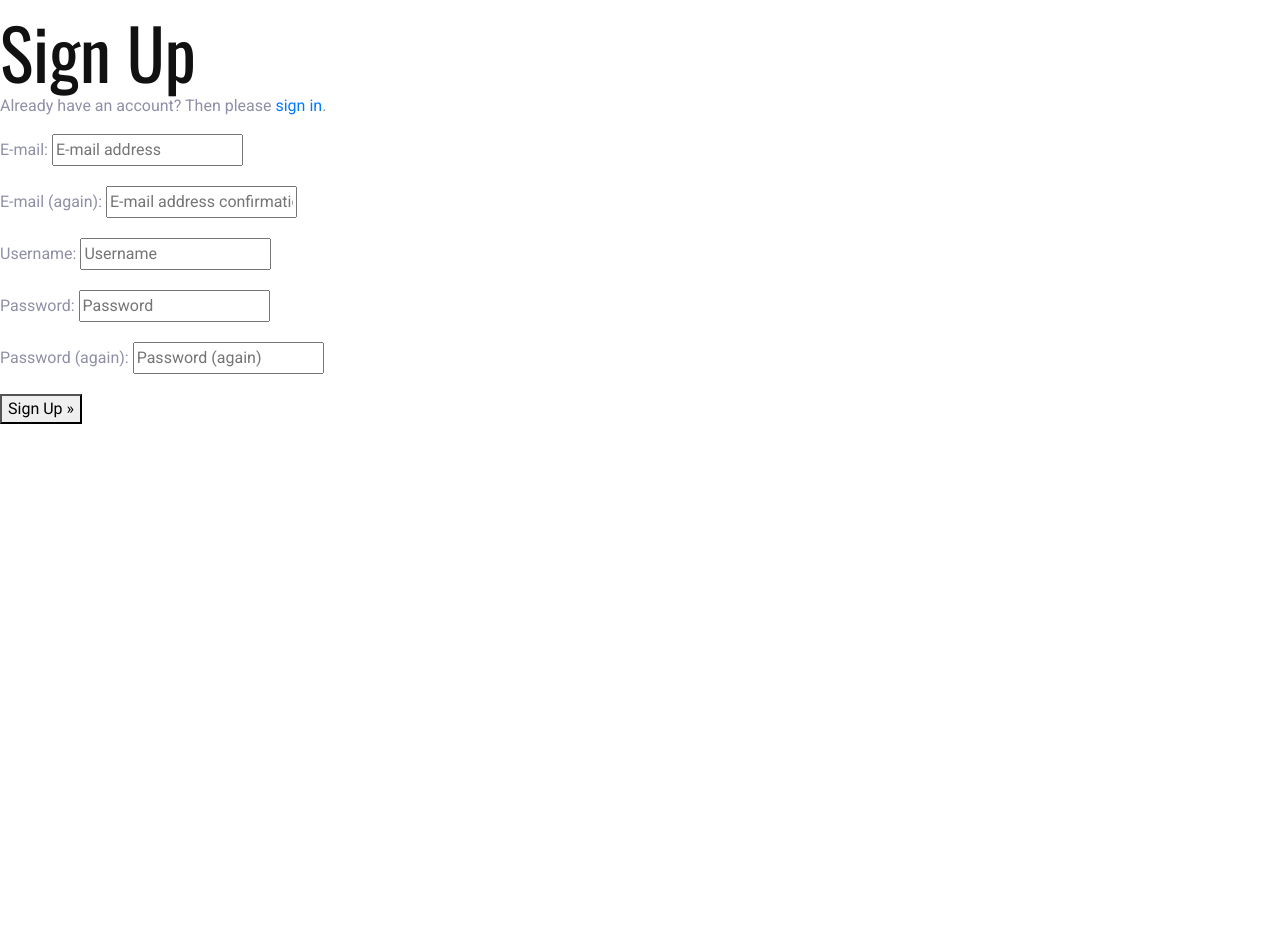
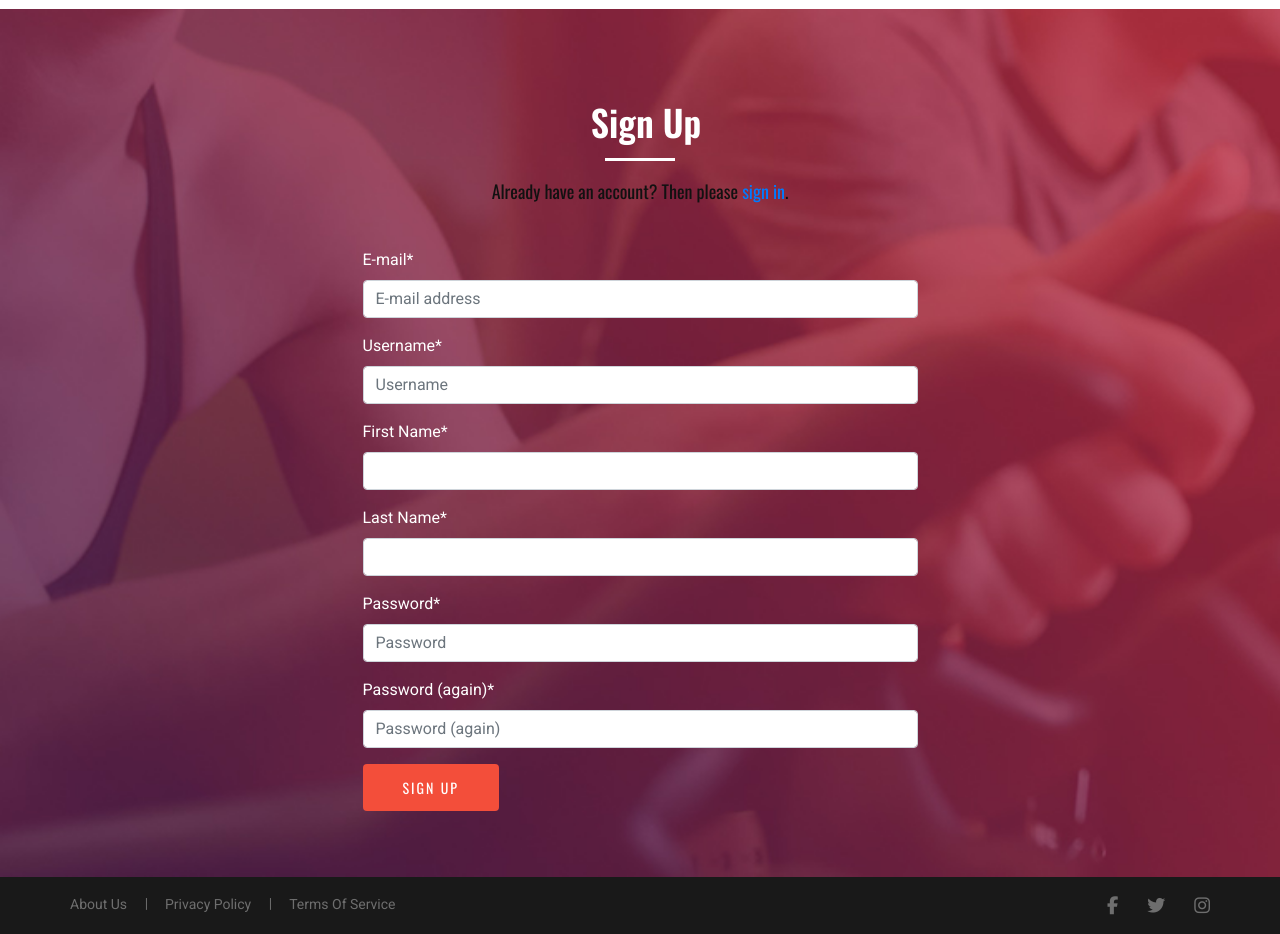
Before and after one commit to LarisaLG/fitness_club, a Django app: page /accounts/signup/ in a window 1280 px wide. Shown: the part 85-1019 px from the top of the page. Before the commit the page ends 509 px from the top, so only its background shows below. Run offline with Django 3.2, Linux system fonts and the light colour scheme; style sheets or scripts are compiled from the project's sources; some libraries are stand-ins or nearby versions.

Commit message:
docs: add form, setup signup page and style it

```diff
--- a/fitclub/settings.py
+++ b/fitclub/settings.py
@@ -55,6 +55,8 @@ CRISPY_ALLOWED_TEMPLATE_PACKS = "bootstrap5"
 
 CRISPY_TEMPLATE_PACK = "bootstrap5"
 
+ACCOUNT_FORMS = {'signup': 'memberships.forms.CustomSignupForm', }
+
 MIDDLEWARE = [
     'django.middleware.security.SecurityMiddleware',
     'django.contrib.sessions.middleware.SessionMiddleware',
@@ -102,7 +104,7 @@ EMAIL_BACKEND = 'django.core.mail.backends.console.EmailBackend'
 ACCOUNT_AUTHENTICATION_METHOD = 'username_email'
 ACCOUNT_EMAIL_REQUIRED = True
 ACCOUNT_EMAIL_VERIFICATION = 'mandatory'
-ACCOUNT_SIGNUP_EMAIL_ENTER_TWICE = True
+ACCOUNT_SIGNUP_EMAIL_ENTER_TWICE = False
 ACCOUNT_USERNAME_MIN_LENGTH = 4
 LOGIN_URL = '/accounts/login/'
 LOGIN_REDIRECT_URL = '/'
--- /dev/null
+++ b/memberships/forms.py
@@ -0,0 +1,25 @@
+from django import forms
+# from django.forms import ModelForm
+from .models import *
+from django.contrib.auth.models import User
+# from django.contrib.auth.models import UserCreationForm
+from allauth.account.forms import SignupForm
+
+
+# Add custom fields to the allauth signup form
+class CustomSignupForm(SignupForm):
+
+    first_name = forms.CharField(max_length=50, label='First Name')
+    last_name = forms.CharField(max_length=50, label='Last Name')
+
+    class Meta:
+        model = User
+        fields = ('first_name', 'lastst_name', 'username', 'email', 'password1', 'password2')
+
+    def save(self, request):
+        user = super(CustomSignupForm, self).save(request)
+        user.first_name = self.cleaned_data['first_name']
+        user.last_name = self.cleaned_data['last_name']
+        user.save()
+
+        return user
--- a/memberships/views.py
+++ b/memberships/views.py
@@ -1,6 +1,8 @@
 from django.shortcuts import render
 from .models import Package, PackDetail
-
+from django.urls import reverse_lazy
+from django.views import generic
+from django.contrib.auth.forms import UserCreationForm
 # Create your views here.
 
 
--- a/templates/allauth/account/signup.html
+++ b/templates/allauth/account/signup.html
@@ -1,21 +1,39 @@
-{% extends "account/base.html" %}
+{% extends "base.html" %}
+{% load static %}
+{% load i18n %}
+{% load crispy_forms_tags %}
 
-{% load i18n %}
 
 {% block head_title %}{% trans "Signup" %}{% endblock %}
 
 {% block content %}
-<h1>{% trans "Sign Up" %}</h1>
+  <!-- Signup Section Begin -->
+  <section class="choseus-section set-bg spad" data-setbg="{% static 'media/chose-us-bg.jpg' %}">
+    <div class="container">
+      <div class="row">
+        <div class="col-lg-12">
+          <div class="section-title">
+            <h2>Sign Up</h2>
+            <h5>{% blocktrans %}Already have an account? Then please <a href="{{ login_url }}">sign
+                in</a>.{% endblocktrans %}</p>
+          </div>
+        </div>
+      </div>
+      <div class="row justify-content-center">
+        <div class="col-lg-6 col-sm-6">
+          <form class="signup text-white" id="signup_form" method="post" action="{% url 'account_signup' %}">
+            {% csrf_token %}
+            {{ form | crispy }}
+            {% if redirect_field_value %}
+            <input type="hidden" name="{{ redirect_field_name }}" value="{{ redirect_field_value }}" />
+            {% endif %}
+            <button type="submit" class="btn primary-btn">{% trans "Sign Up" %}</button>
+          </form>
 
-<p>{% blocktrans %}Already have an account? Then please <a href="{{ login_url }}">sign in</a>.{% endblocktrans %}</p>
+        </div>
+      </div>
+  </section>
+  <!-- Signup Section End -->
 
-<form class="signup" id="signup_form" method="post" action="{% url 'account_signup' %}">
-  {% csrf_token %}
-  {{ form.as_p }}
-  {% if redirect_field_value %}
-  <input type="hidden" name="{{ redirect_field_name }}" value="{{ redirect_field_value }}" />
-  {% endif %}
-  <button type="submit">{% trans "Sign Up" %} &raquo;</button>
-</form>
-
+{% include 'includes/footer-widget.html' %}
 {% endblock %}
```
Also changed, not shown: db.sqlite3.
